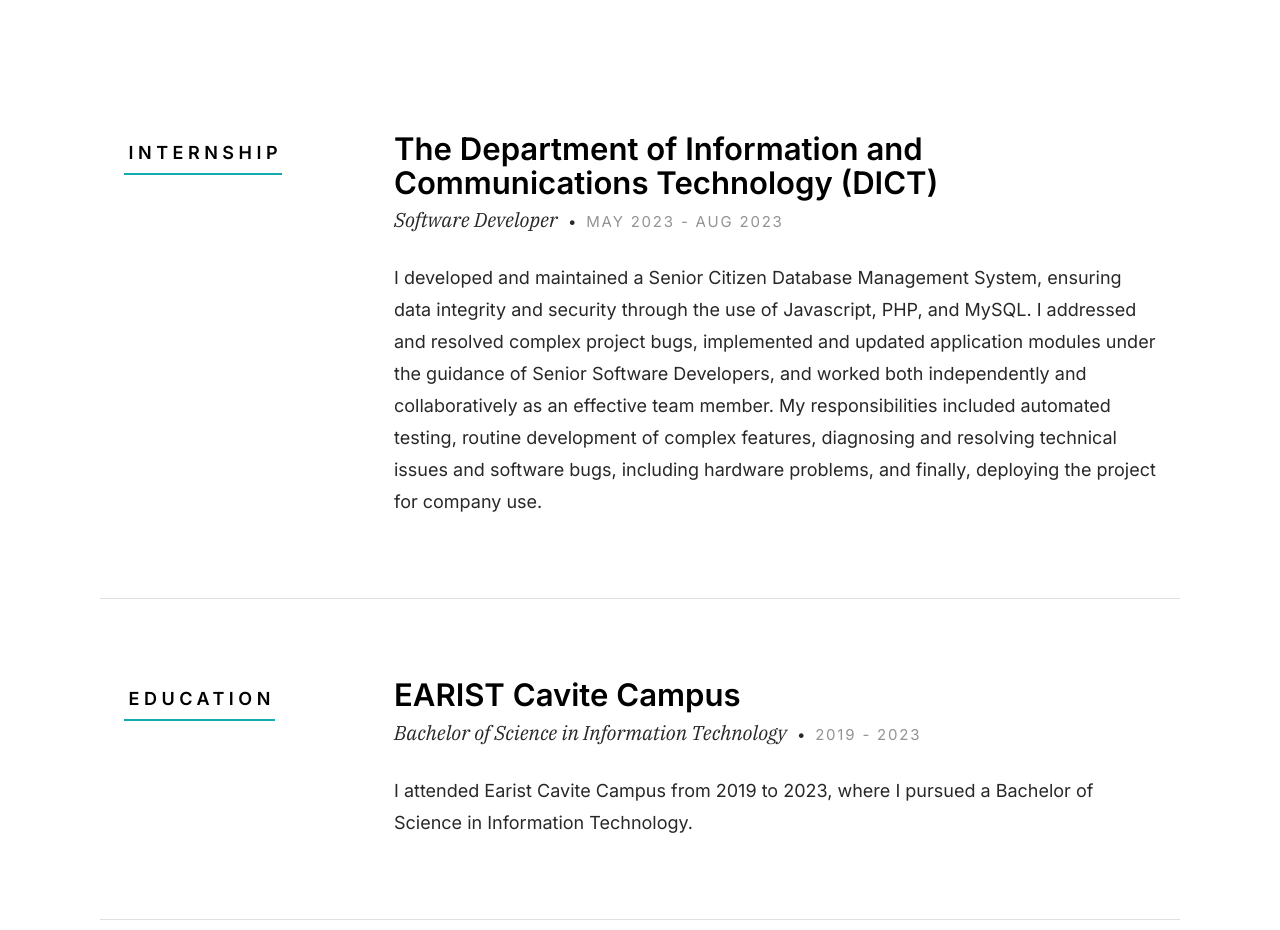
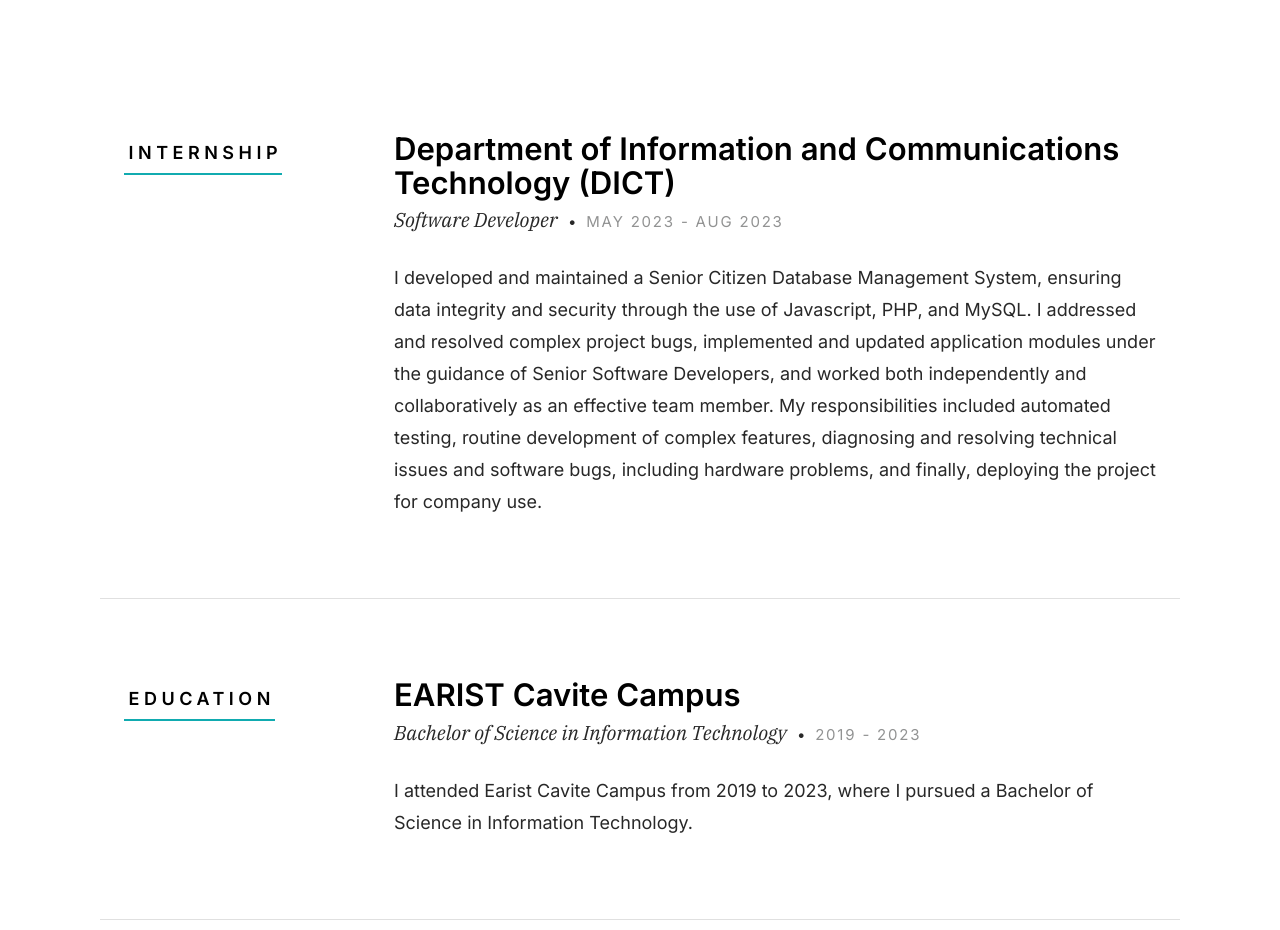
Before and after one commit to Bakemono21/Portfolio, a plain HTML site: page index.html in a window 1280 px wide. Shown: the part 1820-2750 px from the top of the page. Drawn offline with Linux system fonts and the light colour scheme.

Commit message:
Update index.html

```diff
--- a/index.html
+++ b/index.html
@@ -176,7 +176,7 @@
                 <div class="resume-block">
 
                     <div class="resume-block__header">
-                        <h4 class="h3">The Department of Information and Communications Technology (DICT)</h4>
+                        <h4 class="h3">Department of Information and Communications Technology (DICT)</h4>
                         <p class="resume-block__header-meta">
                             <span>Software Developer</span>
                             <span class="resume-block__header-date">
```
